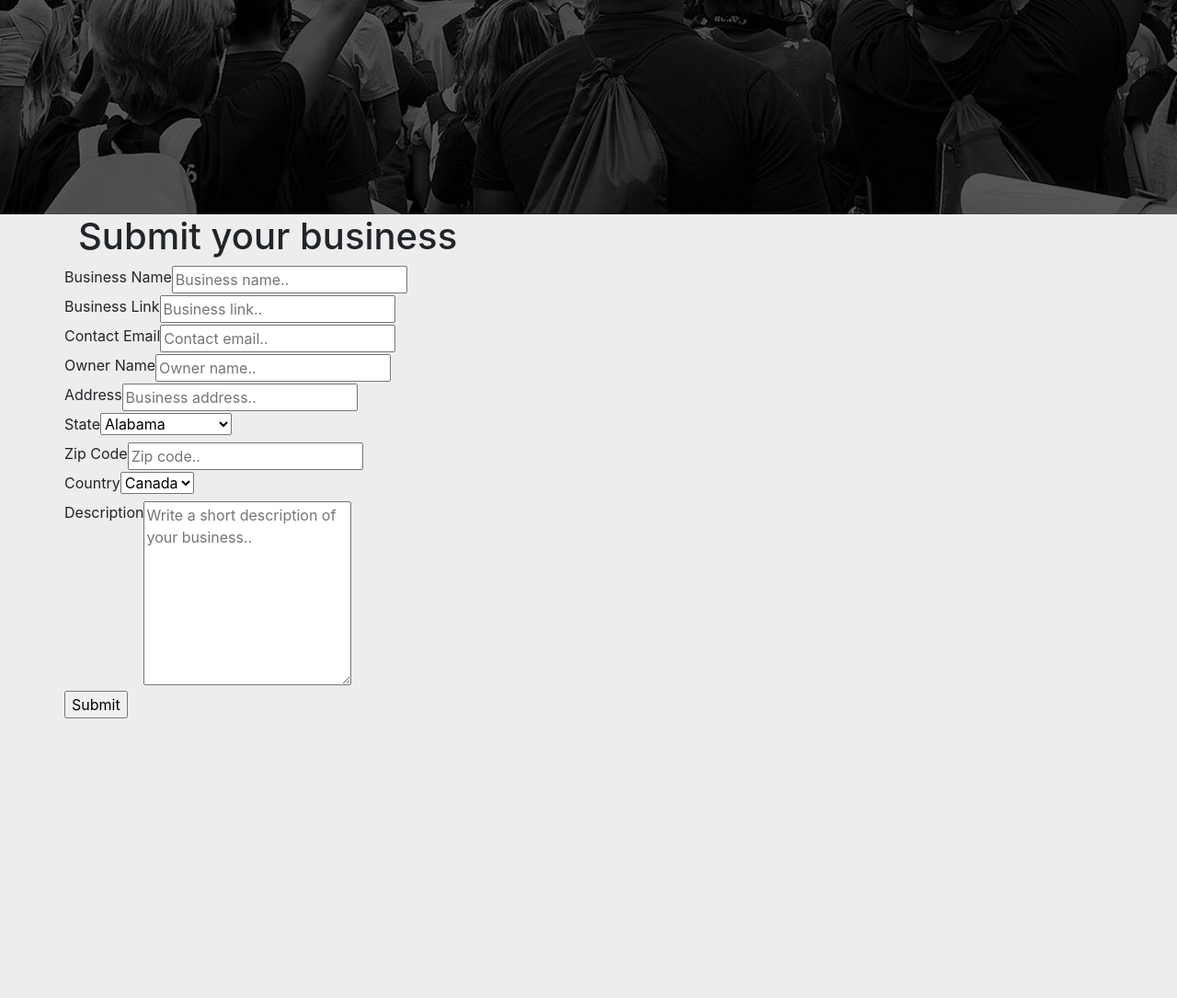
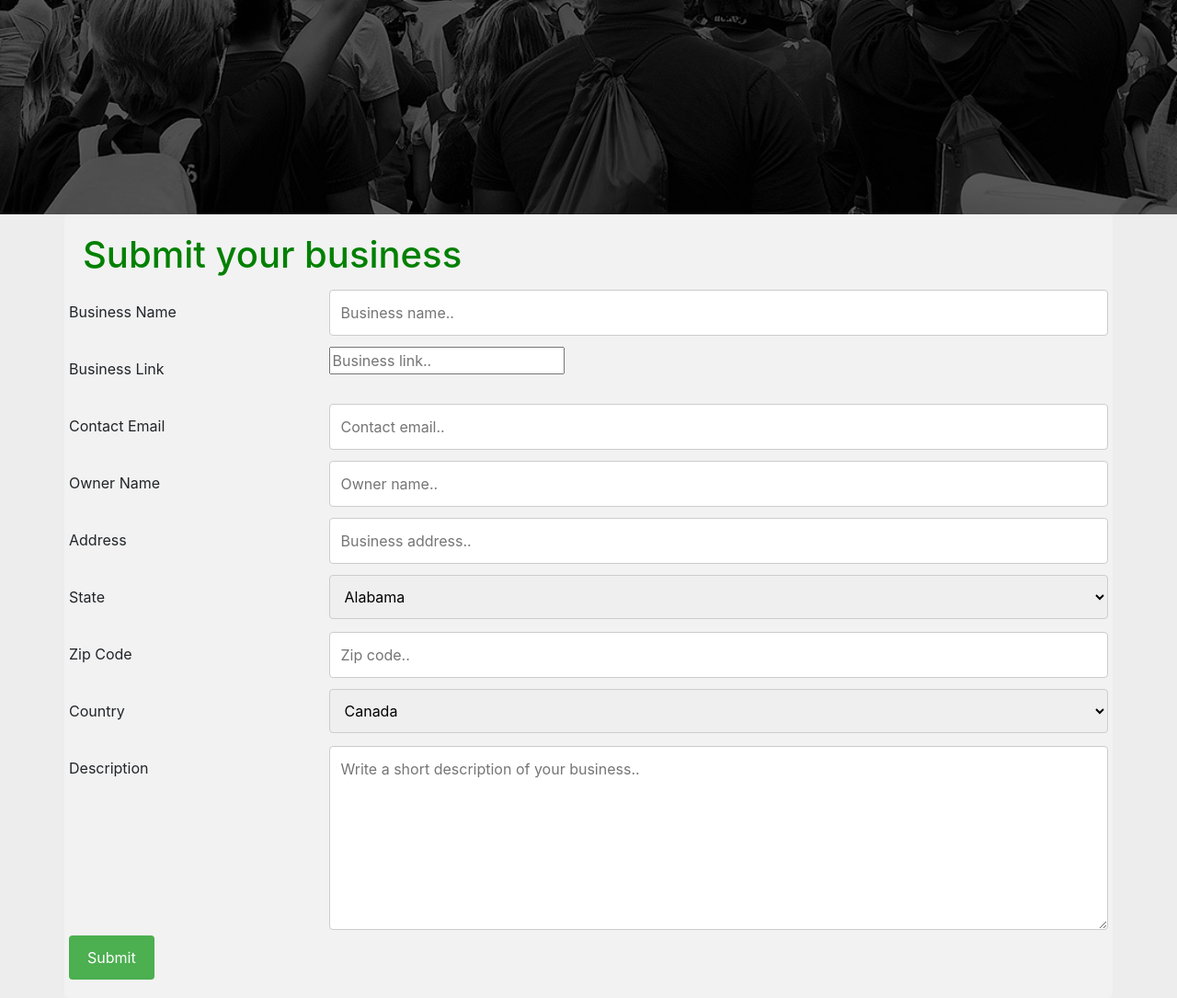
Before and after one commit to EarlPotts/StepMFECapstone, a Django app: page /add_business/ in a window 1280 px wide. Shown: the part 623-1708 px from the top of the page at 92% size. Before the commit the page ends 1404 px from the top, so only its background shows below. Run offline with Django 3.2, Linux system fonts and the light colour scheme; some libraries are stand-ins or nearby versions.

Commit message:
added style css

```diff
--- /dev/null
+++ b/StepMFE/capstone/static/form.css
@@ -0,0 +1,62 @@
+/* Style inputs, select elements and textareas */
+input[type=text], select, textarea{
+  width: 100%;
+  padding: 12px;
+  border: 1px solid #ccc;
+  border-radius: 4px;
+  box-sizing: border-box;
+  resize: vertical;
+}
+
+/* Style the label to display next to the inputs */
+label {
+  padding: 12px 12px 12px 0;
+  display: inline-block;
+}
+
+/* Style the submit button */
+input[type=submit] {
+  background-color: #4CAF50;
+  color: white;
+  padding: 12px 20px;
+  border: none;
+  border-radius: 4px;
+  cursor: pointer;
+  float: right;
+}
+
+/* Style the container */
+.container {
+  border-radius: 5px;
+  background-color: #f2f2f2;
+  padding: 20px;
+}
+
+/* Floating column for labels: 25% width */
+.col-25 {
+  float: left;
+  width: 25%;
+  margin-top: 6px;
+}
+
+/* Floating column for inputs: 75% width */
+.col-75 {
+  float: left;
+  width: 75%;
+  margin-top: 6px;
+}
+
+/* Clear floats after the columns */
+.row:after {
+  content: "";
+  display: table;
+  clear: both;
+}
+
+/* Responsive layout - when the screen is less than 600px wide, make the two columns stack on top of each other instead of next to each other */
+@media screen and (max-width: 600px) {
+  .col-25, .col-75, input[type=submit] {
+    width: 100%;
+    margin-top: 0;
+  }
+}
--- a/StepMFE/capstone/templates/capstone/add-business.html
+++ b/StepMFE/capstone/templates/capstone/add-business.html
@@ -41,7 +41,12 @@
     <header class="page-header header container-fluid" id="home-header">
       <div class="overlay"></div>
       <div class="description">
-        <h1>Submit a new business</h1>
+        <h1> Submit a new business</h1>
+        <style>
+        h1 {
+        color: green;
+        }
+        </style>
         <p>Use the form below to submit your business.</p>
         <a class="btn btn-outline-secondary btn-lg"  roles="button" href ="#submitbusiness">
         Submit business form
@@ -54,7 +59,8 @@
         <h1>Submit your business</h1>
 
         <div>
-        <form action="/action_page.php">
+        <form action="/add_business/" method= "post">
+        {% csrf_token %}
         <div class="row">
         <div class="col-25">
           <label for="bname">Business Name</label>
--- a/StepMFE/capstone/templates/capstone/index.html
+++ b/StepMFE/capstone/templates/capstone/index.html
@@ -9,6 +9,7 @@
     <!-- Bootstrap CSS -->
     <link rel="stylesheet" href="https://maxcdn.bootstrapcdn.com/bootstrap/4.0.0/css/bootstrap.min.css" integrity="sha384-Gn5384xqQ1aoWXA+058RXPxPg6fy4IWvTNh0E263XmFcJlSAwiGgFAW/dAiS6JXm" crossorigin="anonymous">
     <link rel="stylesheet" type="text/css" href="{% static 'style.css' %}">
+    <link rel="stylesheet" type="text/css" href="{% static 'form.css' %}">
 
     <title>Black Wall Street</title>
   </head>
```
